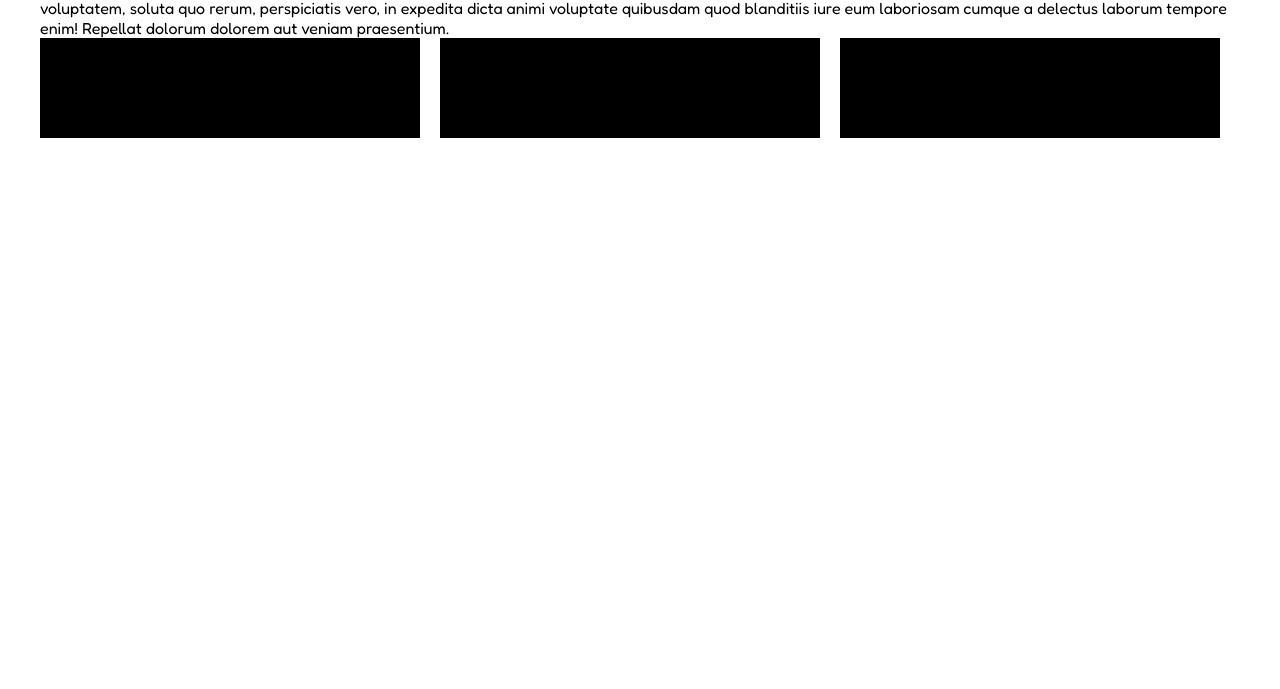
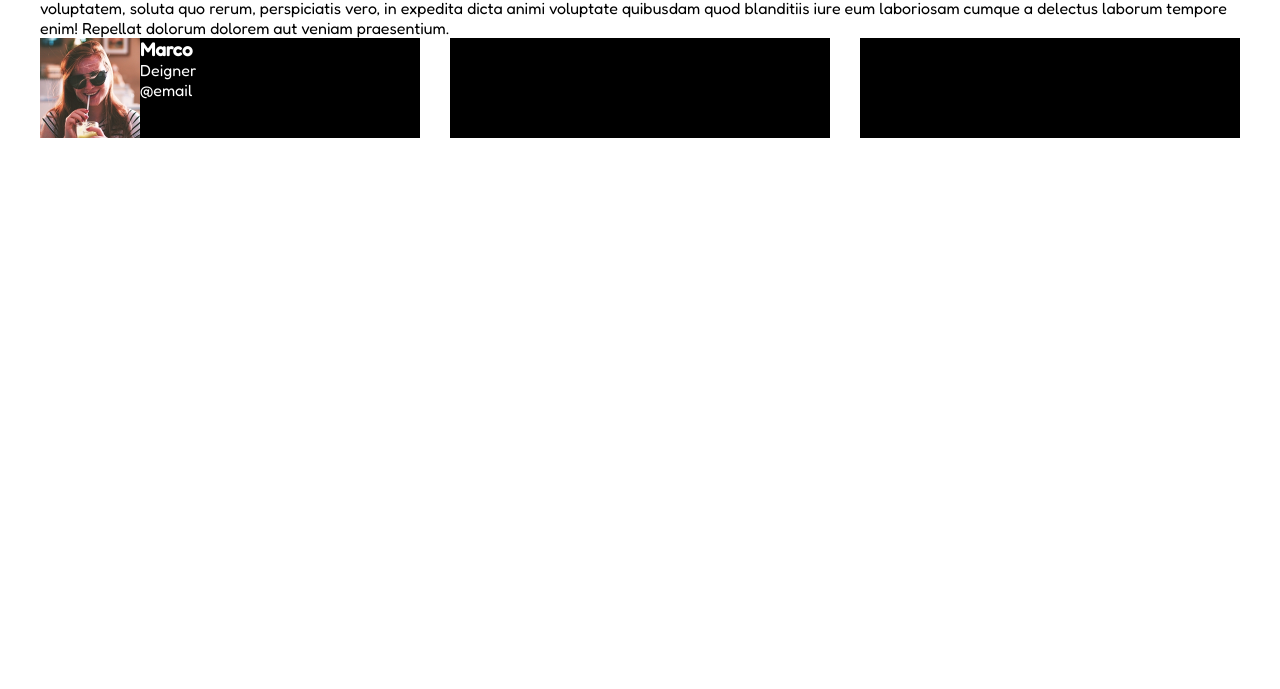
Before and after one commit to Roberto-Larivera/html-css-float-cards, a plain HTML site: page index.html in a window 1280 px wide. Shown: the part 111-800 px from the top of the page. Drawn offline with Linux system fonts and the light colour scheme.

Commit message:
-Sistemato flex contenitore

```diff
--- a/css/style.css
+++ b/css/style.css
@@ -10,8 +10,13 @@ body{
     margin: 50px auto;
     font-family: 'Fredoka', sans-serif;
 }
+.text-card{
+    color:white;
+}
+h3{
 
-.clearfix{
+}
+.clearfix::after{
     content: "";
     display: table;
     clear: both;
@@ -19,9 +24,9 @@ body{
 
 
 /* CONTENITORE MAIN  */
-.contenitore{
+.card{
     height: 100px;
-    width: 380px;
+    width: calc((100% / 3) - 20px);
     background-color: black;
 }
 
@@ -29,8 +34,14 @@ body{
     float: left;
 }
 
+
 .float-center{
-    margin-left: 20px;
-    margin-right: 20px;
+    margin-left: 30px;
+    margin-right: 30px;
 
 }
+
+img{
+    height: 100px;
+
+}
--- a/index.html
+++ b/index.html
@@ -27,11 +27,28 @@
             </p>
         </section>
         <section>
-            <div class="clearfix">
-                <div class="contenitore float-left"></div>
-                <div class="contenitore float-left float-center"></div>
-                <div class="contenitore float-left"></div>
+            <div class="contenitore-riga clearfix">
+                <div class="card float-left clearfix">
+
+                    <div class="float-left">
+                        <img src="img/female1.png" alt="">
+                    </div>
+                    <div class="text-card float-left">
+                        <h3>
+                            Marco
+                        </h3>
+                        <p>
+                            Deigner
+                        </p>
+                        <p>
+                            @email
+                        </p>
+                    </div>
+                </div>
+                <div class="card float-left float-center"></div>
+                <div class="card float-left"></div>
             </div>
+
         </section>
     </main>
 </body>
```
